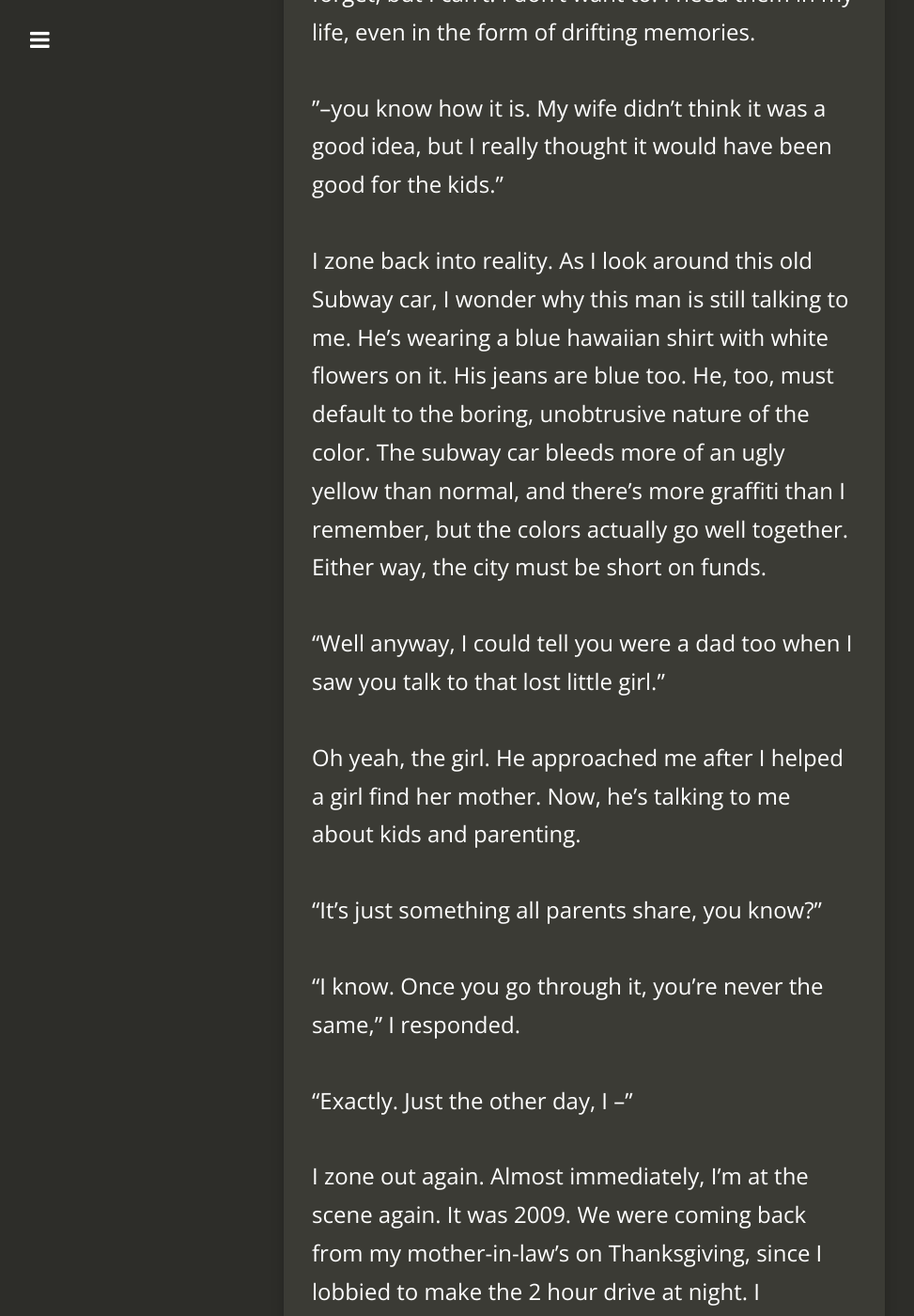
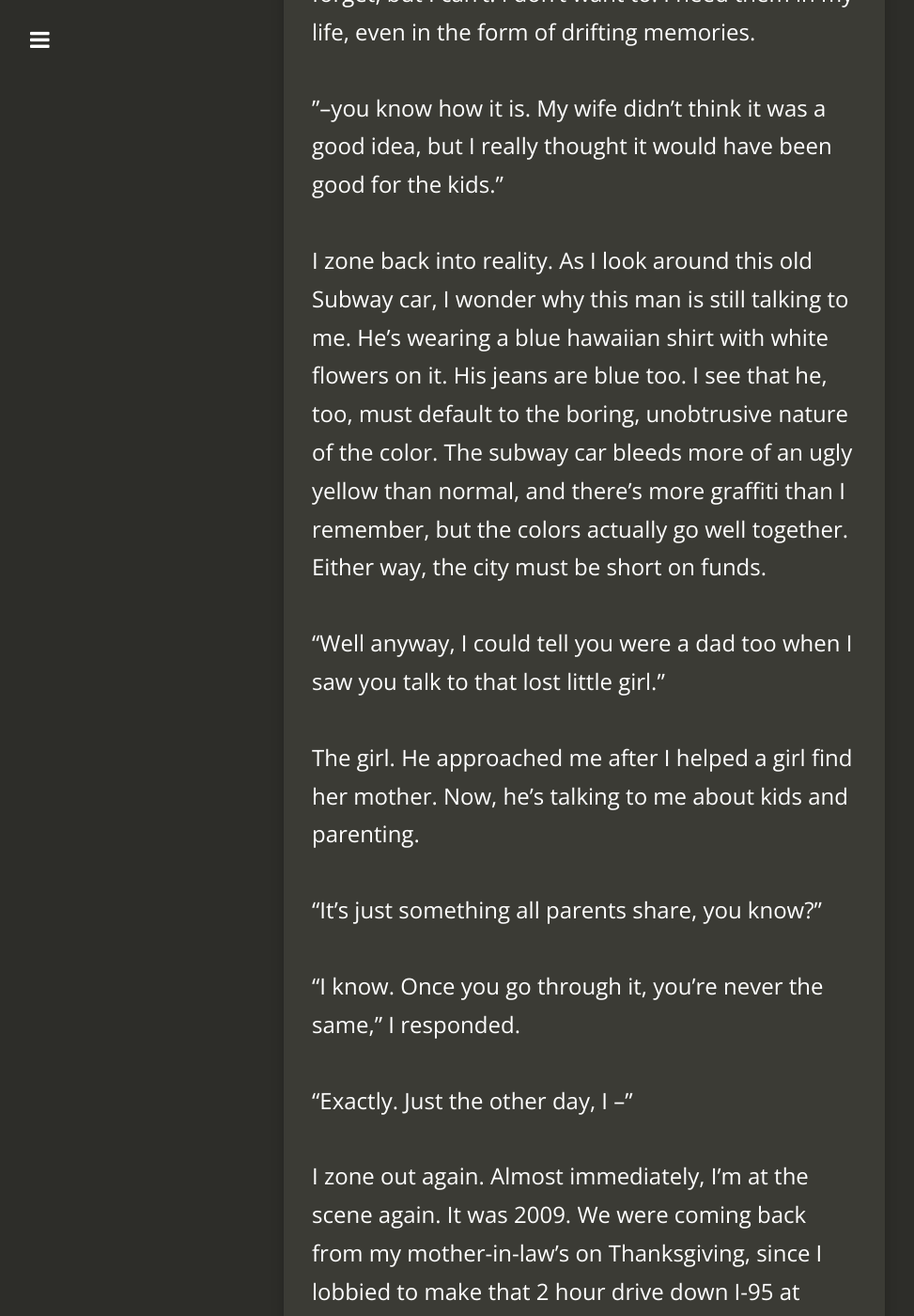
Before and after one commit to jacobtomlinson/carte-noire, a Jekyll site: the page built from _posts/2018-07-24-just-the-one.md, in a window 1280 px wide and 1400 px high, scrolled down 463 px. Shown: the whole window at 94% size, without its empty margins (18-991 px from the left). Built offline with Jekyll 4.4.1, drawn with Linux system fonts in a browser that asks for light colours; nearby versions of some CDN libraries; comment, search, counter and statistics services are not loaded; some of the changed text lies outside the part shown.

Commit message:
Rephrase crash paragraph in just the one.

```diff
--- a/_posts/2018-07-24-just-the-one.md
+++ b/_posts/2018-07-24-just-the-one.md
@@ -16,11 +16,11 @@
 
 "--you know how it is. My wife didn't think it was a good idea, but I really thought it would have been good for the kids."
 
-I zone back into reality. As I look around this old Subway car, I wonder why this man is still talking to me. He’s wearing a blue hawaiian shirt with white flowers on it. His jeans are blue too. He, too, must default to the boring, unobtrusive nature of the color. The subway car bleeds more of an ugly yellow than normal, and there’s more graffiti than I remember, but the colors actually go well together. Either way, the city must be short on funds.
+I zone back into reality. As I look around this old Subway car, I wonder why this man is still talking to me. He’s wearing a blue hawaiian shirt with white flowers on it. His jeans are blue too. I see that he, too, must default to the boring, unobtrusive nature of the color. The subway car bleeds more of an ugly yellow than normal, and there’s more graffiti than I remember, but the colors actually go well together. Either way, the city must be short on funds.
 
 "Well anyway, I could tell you were a dad too when I saw you talk to that lost little girl."
 
-Oh yeah, the girl. He approached me after I helped a girl find her mother. Now, he's talking to me about kids and parenting.
+The girl. He approached me after I helped a girl find her mother. Now, he's talking to me about kids and parenting.
 
 "It's just something all parents share, you know?"
 
@@ -28,9 +28,9 @@
 
 "Exactly. Just the other day, I --"
 
-I zone out again. Almost immediately, I'm at the scene again. It was 2009. We were coming back from my mother-in-law’s on Thanksgiving, since I lobbied to make the 2 hour drive at night. I remember, so vividly, glancing from my totaled car to the ambulance through my tears, praying for a medical miracle. Seeing my little girl, so young, completely unconscious on a stretcher, red and blue sirens dancing on her face with the moonlight.. I'll never forget it. Never in my life will I forget that sight.
+I zone out again. Almost immediately, I'm at the scene again. It was 2009. We were coming back from my mother-in-law’s on Thanksgiving, since I lobbied to make that 2 hour drive down I-95 at night. I remember, so vividly, watching her being carried from my totaled car towards the ambulance, praying for a medical miracle. Seeing my little girl, so young, completely unconscious on a stretcher, red and blue sirens dancing on her face with the moonlight.. I'll never forget it. I'll never forget the way that my tears stretched the colors on the scene, bleeding them to infinity. Never in my life will I forget that sight.
 
-Back then, she had just started 3rd grade. She loved school, because her homeroom teacher also loved to draw. He would let her stay in the classroom during lunch break and play around with his watercolors and colored pencils. By God, she was so talented, but all she would draw were trees, grass, and clouds. I hope she could draw as many clouds as she wants in heaven.
+Back then, she had just started 3rd grade. She loved school, because her homeroom teacher also loved to draw. He would let her stay in the classroom during lunch break and play around with his watercolors and colored pencils. By God, she was so talented, but all she would draw were trees, grass, and clouds. I hope she could draw as many clouds as she wants in heaven. I hope, while she draws, her colors fall from heaven down to this earth.
 
 "--but now, we've finally started to reconcile our parenting styles. You ever think you can reach that point? Where you and your wife just stop the bickering and become a unit?"
 
```
